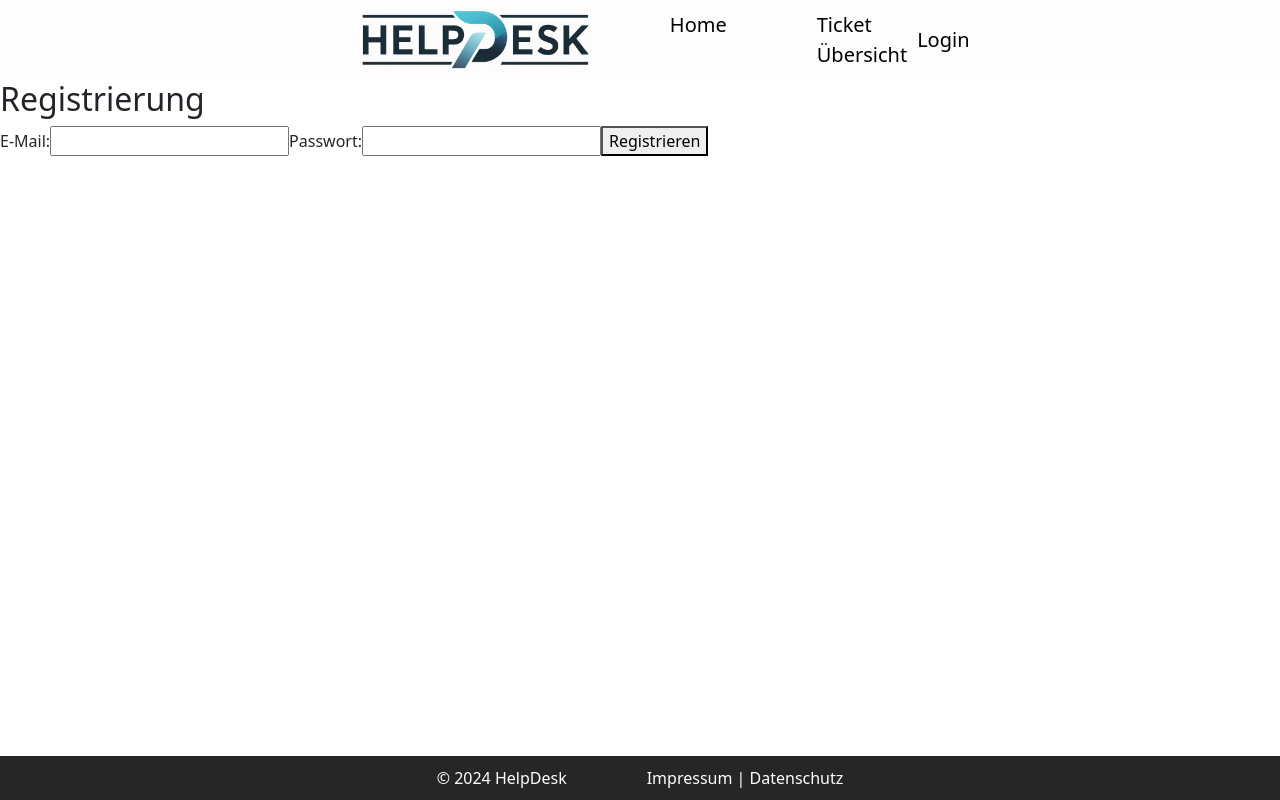
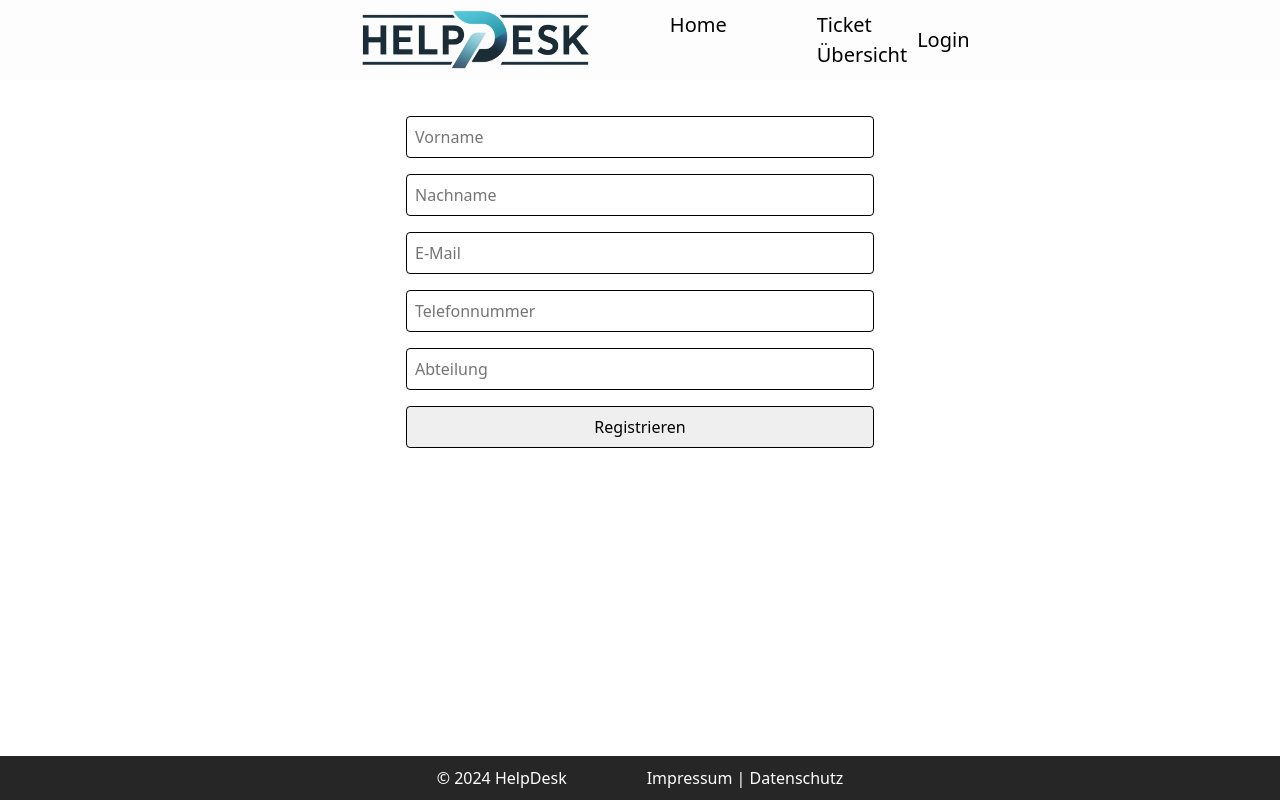
Before and after one commit to daniloweber/supportPortal, a React (Vite) app in the folder frontend/: page /register in a window 1280 px wide. Shown: the top 800 px of the page. Built offline with nearby package versions, Linux system fonts and the light colour scheme.

Commit message:
Registrierung.jsx

```diff
--- a/frontend/src/components/Registrierung.jsx
+++ b/frontend/src/components/Registrierung.jsx
@@ -1,30 +1,48 @@
 import React, { useState } from 'react';
 
 const register = () => {
+    const [firstName, setFirstName] = useState('');
+    const [lastName, setLastName] = useState('');
     const [email, setEmail] = useState('');
-    const [password, setPassword] = useState('');
+    const [phoneNumber, setPhoneNumber] = useState('');
+    const [department, setDepartment] = useState('');
+
+    const formStyle = {
+        display: 'flex',
+        flexDirection: 'column',
+        alignItems: 'start',
+        gap: '1em',
+        color: 'black',
+        backgroundColor: 'white',
+        padding: '1em',
+        borderRadius: '8px',
+        maxWidth: '500px',
+        margin: '20px auto',
+        marginBottom: '100px',
+    };
+
+    const inputStyle = {
+        padding: '0.5em',
+        borderRadius: '4px',
+        border: '1px solid black',
+        width: '100%',
+    };
 
     const handleSubmit = (event) => {
         event.preventDefault();
 
-        console.log(`E-Mail: ${email}, Passwort: ${password}`);
+        console.log(`Vorname: ${firstName}, Nachname: ${lastName}, E-Mail: ${email}, Telefonnummer: ${phoneNumber}, Abteilung: ${department}`);
     };
 
     return (
-        <div>
-            <h2>Registrierung</h2>
-            <form onSubmit={handleSubmit}>
-                <label>
-                    E-Mail:
-                    <input type="email" value={email} onChange={(e) => setEmail(e.target.value)} required />
-                </label>
-                <label>
-                    Passwort:
-                    <input type="password" value={password} onChange={(e) => setPassword(e.target.value)} required />
-                </label>
-                <button type="submit">Registrieren</button>
-            </form>
-        </div>
+        <form style={formStyle} onSubmit={handleSubmit}>
+            <input style={inputStyle} type="text" value={firstName} onChange={(e) => setFirstName(e.target.value)} required placeholder="Vorname" />
+            <input style={inputStyle} type="text" value={lastName} onChange={(e) => setLastName(e.target.value)} required placeholder="Nachname" />
+            <input style={inputStyle} type="email" value={email} onChange={(e) => setEmail(e.target.value)} required placeholder="E-Mail" />
+            <input style={inputStyle} type="tel" value={phoneNumber} onChange={(e) => setPhoneNumber(e.target.value)} required placeholder="Telefonnummer" />
+            <input style={inputStyle} type="text" value={department} onChange={(e) => setDepartment(e.target.value)} required placeholder="Abteilung" />
+            <button style={inputStyle} type="submit">Registrieren</button>
+        </form>
     );
 };
 
```
